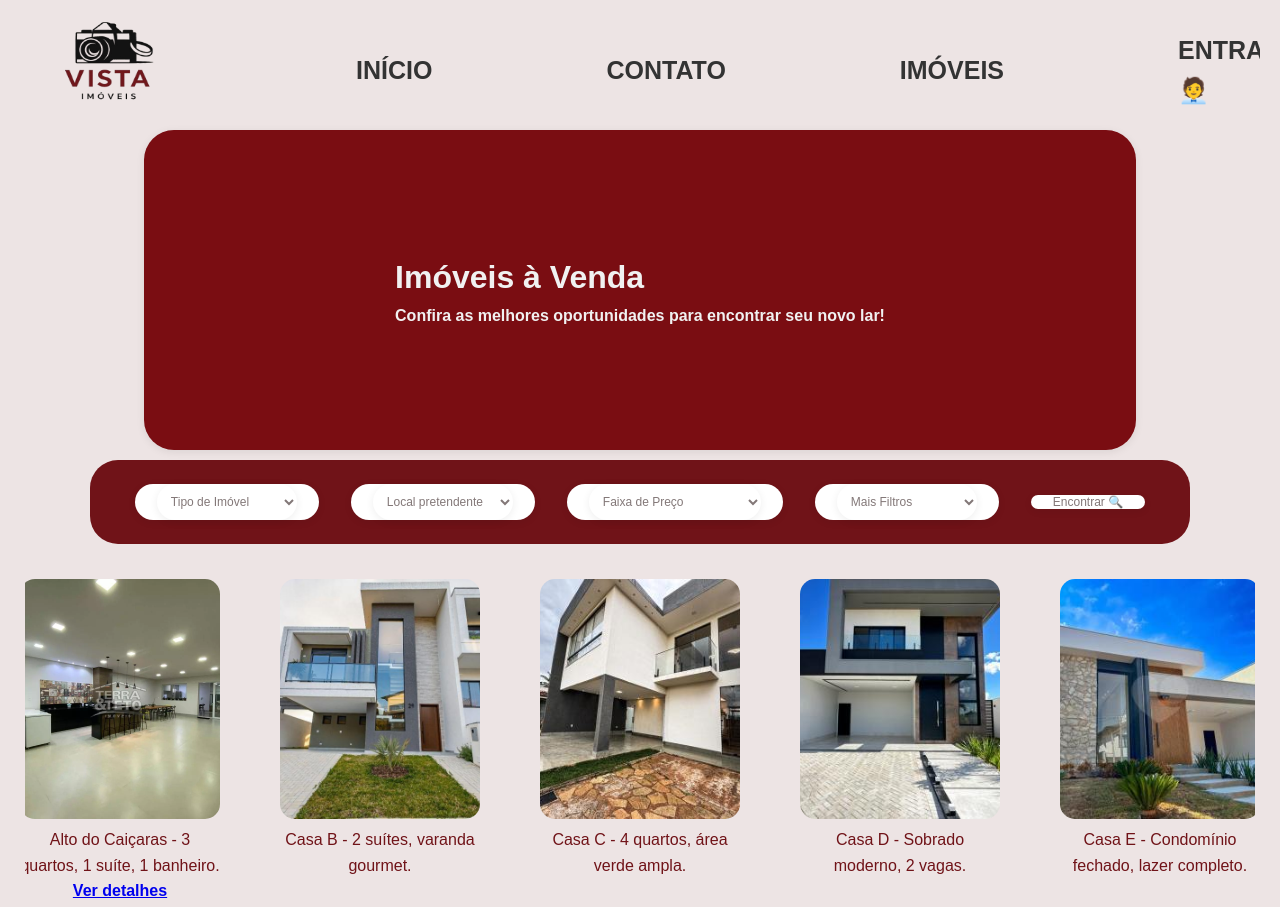
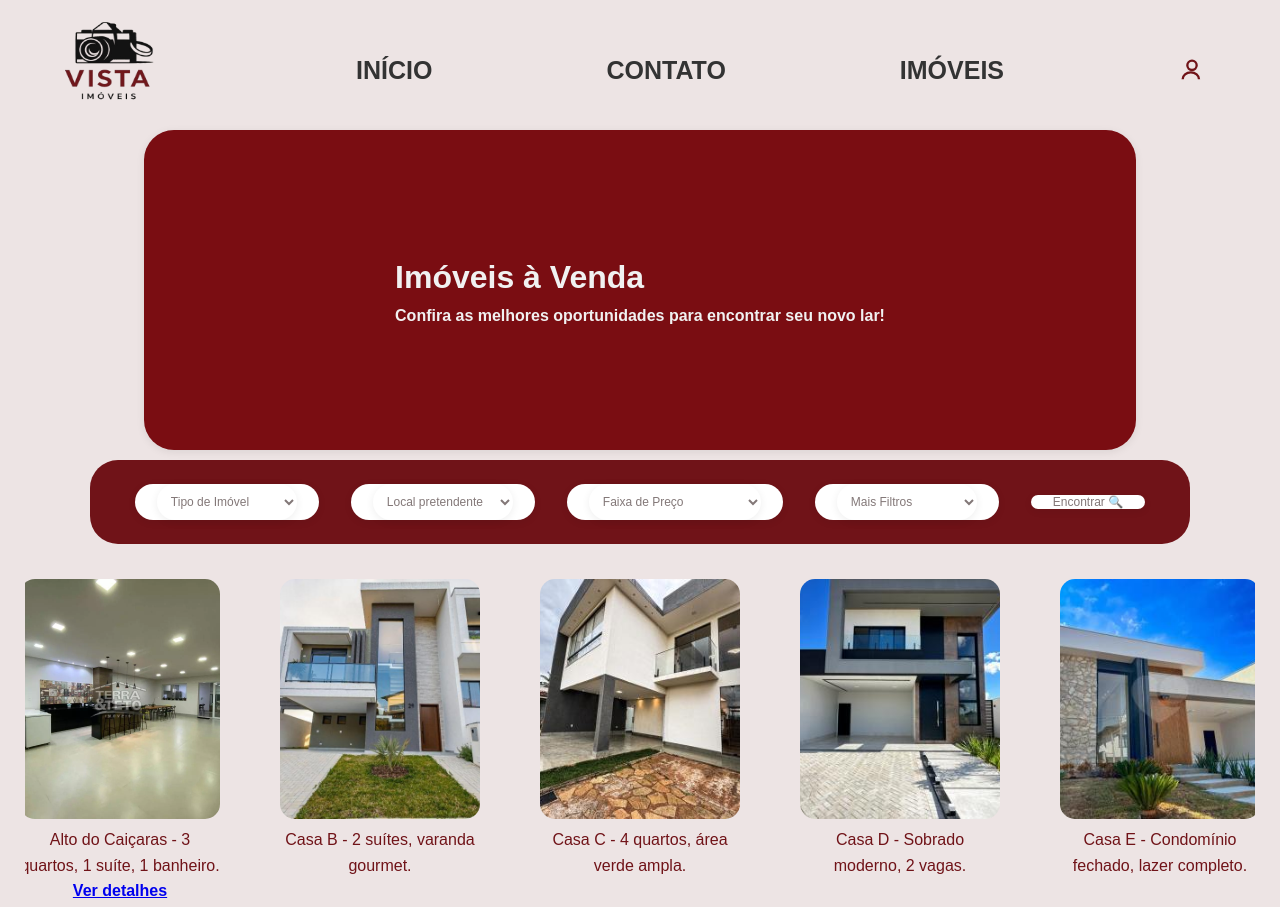
Before and after one commit to Up2YouSchool/Vista-Imoveis, a plain HTML site: page imoveis.html in a window 1280 px wide. Shown: the top 907 px of the page. Drawn offline with Linux system fonts and the light colour scheme.

Commit message:
Update imoveis.html

```diff
--- a/imoveis.html
+++ b/imoveis.html
@@ -13,7 +13,13 @@
       <a href="index.html">INÍCIO</a>
       <a href="contato.html">CONTATO</a>
       <a href="imoveis.html">IMÓVEIS</a>
-      <a href="login.html" title="Login"> ENTRAR🧑‍💼</a>
+      <a href="login.html" title="Login" style="display:flex;align-items:center;gap:6px;">
+        <!-- Ícone SVG de login -->
+        <svg width="28" height="28" viewBox="0 0 24 24" fill="none">
+          <circle cx="12" cy="8" r="4" stroke="#701318" stroke-width="2"/>
+          <path d="M4 20c0-3.314 3.134-6 7-6s7 2.686 7 6" stroke="#701318" stroke-width="2"/>
+        </svg>
+      </a>
     </nav>
   </header>
   <div class="top-sectionhome">
@@ -56,7 +62,7 @@
         <option>Com garagem</option>
       </select>
     </div>
-  <button class="search-item">Encontrar <span>🔍</span></button>
+    <button class="search-item" id="btnEncontrar">Encontrar <span>🔍</span></button>
   </div>
   <div class="bottom-slider">
     <div class="casa">
@@ -105,6 +111,7 @@
     </ul>
   </div>
 </footer>
+<script src="script.js"></script>
 </body>
 
 </html>
```
Lines whose indentation alone changed are shown as unchanged.
